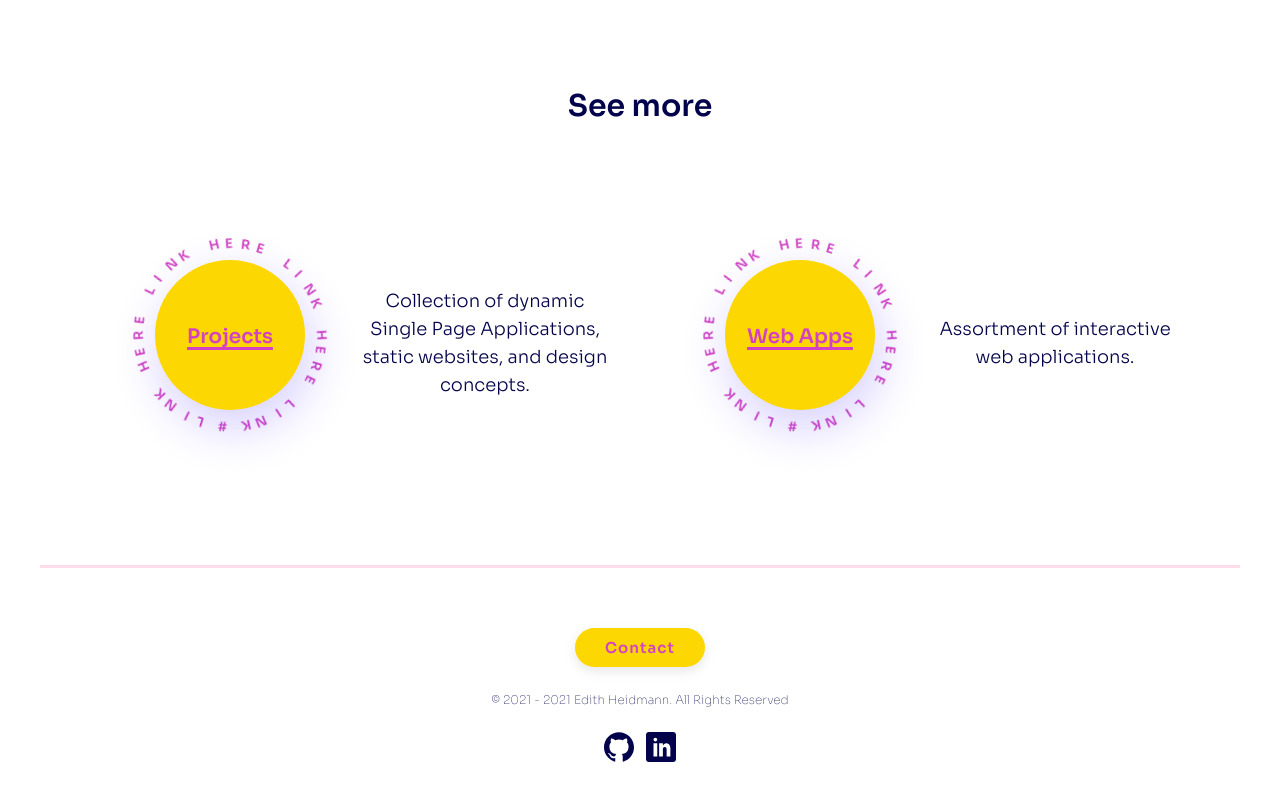
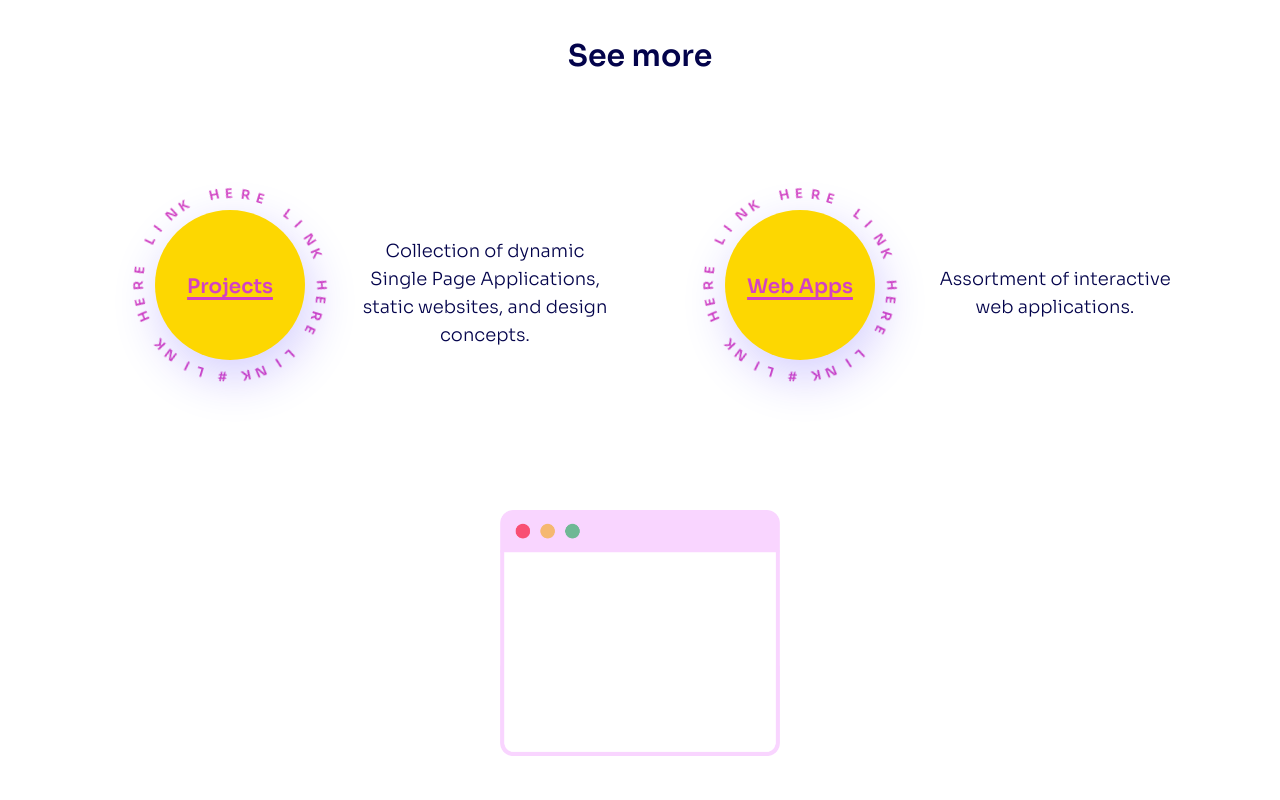
Before and after one commit to ediheid/portfolio-frontend, a React (Create React App) app: page / in a window 1280 px wide. Shown: the part 4100-4900 px from the top of the page. Built offline with nearby package versions, Linux system fonts and the light colour scheme; no server answers.

Commit message:
Created DowbloadCVSection and added styling and browser cartoon image where link will sit

```diff
--- /dev/null
+++ b/src/Views/Home/DownloadCVSection.js
@@ -0,0 +1,18 @@
+import React from "react";
+import cartoonBrowser from "./Static/marginalia-229.png";
+
+const DownloadCVSection = () => {
+  return (
+    <section className="download-cv-section">
+      <div className="cartoon-browser-container">
+        <img
+          id="cartoon-browser"
+          src={cartoonBrowser}
+          alt="Cartoon browser window with pastel pink border containing a download link Edith's CV. Vector from https://icons8.com/illustrations/style--marginalia"
+        ></img>
+      </div>
+    </section>
+  );
+};
+
+export default DownloadCVSection;
--- a/src/Views/Home/Home.js
+++ b/src/Views/Home/Home.js
@@ -6,6 +6,8 @@ import Title from "./Title.js";
 import Bio from "./Bio.js";
 import IconAnimation from "./IconAnimation.js";
 import LinksToPages from "./LinksToPages";
+
+import DownloadCVSection from "./DownloadCVSection";
 
 // AOS covering Component imports
 import Aos from "aos";
@@ -39,6 +41,9 @@ const Home = () => {
 
         {/* Links to web apps and projects pages */}
         <LinksToPages />
+
+        {/* Download CV section */}
+        <DownloadCVSection />
       </main>
     </>
   );
--- a/src/Views/Home/home.scss
+++ b/src/Views/Home/home.scss
@@ -317,7 +317,7 @@
   display: flex;
   flex-wrap: wrap;
   justify-content: center;
-  margin-bottom: 70px;
+  margin-bottom: 50px;
 }
 
 .links-to-pages-heading {
@@ -561,6 +561,16 @@
   }
 }
 
+// * Download CV section
+
+.cartoon-browser-container {
+  margin-bottom: 8rem;
+}
+
+#cartoon-browser {
+  width: 250px;
+}
+
 // ! =======
 
 // ? Galaxy fold! Max-width 280px
@@ -673,7 +683,17 @@
   }
 
   .tech-icons-section {
-    margin: 20px 0 50px 0;
+    margin: 20px 0 0 0;
+  }
+
+  // * Download CV section
+
+  .cartoon-browser-container {
+    margin: 2rem 0 10rem 0;
+  }
+
+  #cartoon-browser {
+    width: 280px;
   }
 }
 
@@ -749,4 +769,10 @@
   .berlin-img {
     width: 350px;
   }
+
+  // * Download CV section
+
+  .cartoon-browser-container {
+    margin: 1.5rem 0 12rem 0;
+  }
 }
```
Also changed, not shown: src/Views/Home/Static/marginalia-229.png (added).
